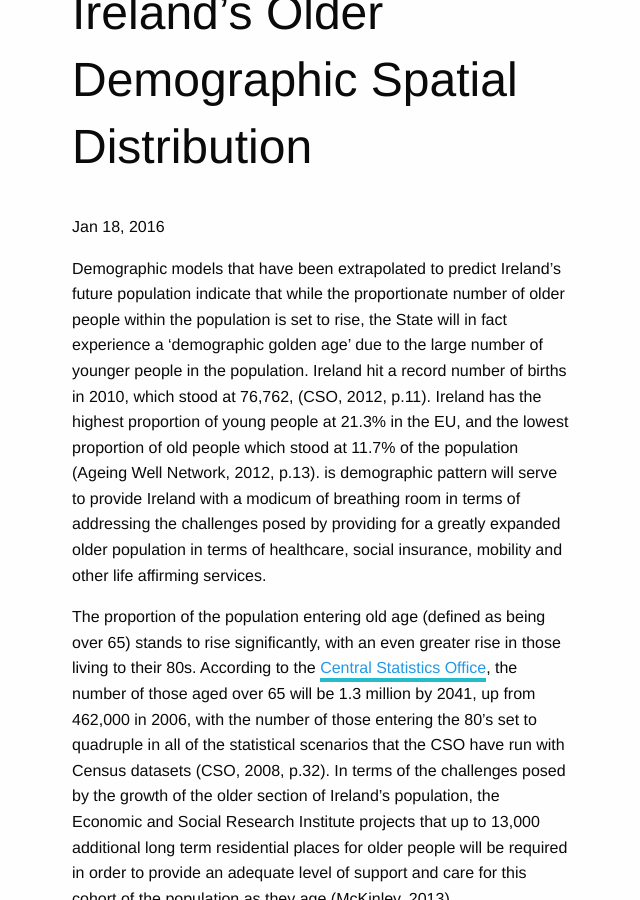
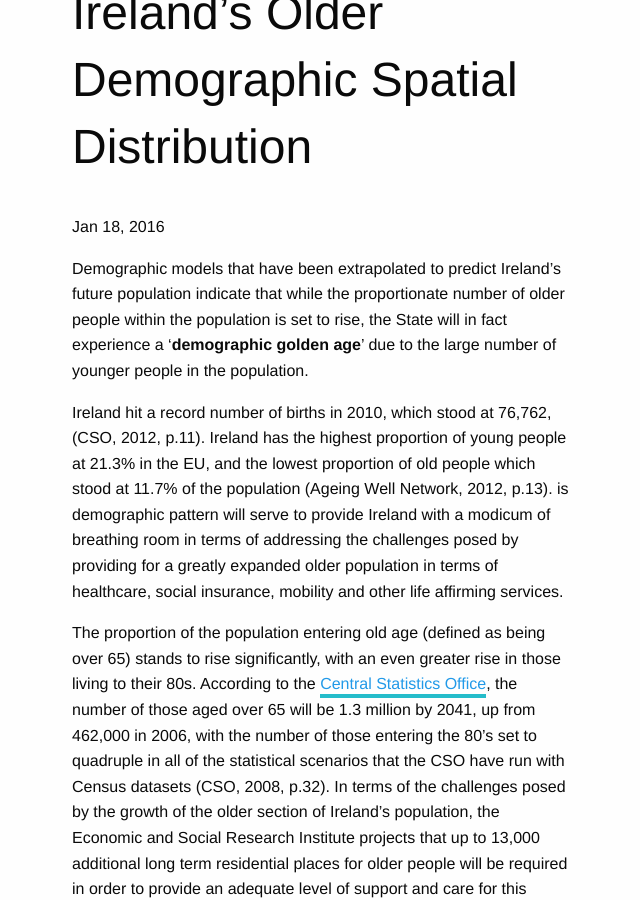
Before and after one commit to rustyb/phr.ie, a Jekyll site: the page built from _posts/2016-01-18-ie-spatial-dist.markdown, in a window 1280 px wide and 900 px high, scrolled down 666 px. Shown: the whole window, without its empty margins (318-958 px from the left). Built offline with Jekyll 4.4.1, drawn with Linux system fonts in a browser that asks for light colours.

Commit message:
changed parapgraph

```diff
--- a/_posts/2016-01-18-ie-spatial-dist.markdown
+++ b/_posts/2016-01-18-ie-spatial-dist.markdown
@@ -5,7 +5,9 @@ date:   2016-01-18 21:19:18 +0100
 categories: demographics
 image: "blog.png"
 ---
-Demographic models that have been extrapolated to predict Ireland’s future population indicate that while the proportionate number of older people within the population is set to rise, the State will in fact experience a ‘demographic golden age’ due to the large number of younger people in the population. Ireland hit a record number of births in 2010, which stood at 76,762, (CSO, 2012, p.11). Ireland has the highest proportion of young people at 21.3% in the EU, and the lowest proportion of old people which stood at 11.7% of the population (Ageing Well Network, 2012, p.13). is demographic pattern will serve to provide Ireland with a modicum of breathing room in terms of addressing the challenges posed by providing for a greatly expanded older population in terms of healthcare, social insurance, mobility and other life affirming services.
+Demographic models that have been extrapolated to predict Ireland’s future population indicate that while the proportionate number of older people within the population is set to rise, the State will in fact experience a ‘**demographic golden age**’ due to the large number of younger people in the population.
+
+Ireland hit a record number of births in 2010, which stood at 76,762, (CSO, 2012, p.11). Ireland has the highest proportion of young people at 21.3% in the EU, and the lowest proportion of old people which stood at 11.7% of the population (Ageing Well Network, 2012, p.13). is demographic pattern will serve to provide Ireland with a modicum of breathing room in terms of addressing the challenges posed by providing for a greatly expanded older population in terms of healthcare, social insurance, mobility and other life affirming services.
 
 The proportion of the population entering old age (defined as being over 65) stands to rise significantly, with an even greater rise in those living to their 80s. According to the [Central Statistics Office](http://www.cso.ie), the number of those aged over 65 will be 1.3 million by 2041, up from 462,000 in 2006, with the number of those entering the 80’s set to quadruple in all of the statistical scenarios that the CSO have run with Census datasets (CSO, 2008, p.32). In terms of the challenges posed by the growth of the older section of Ireland’s population, the Economic and Social Research Institute projects that up to 13,000 additional long term residential places for older people will be required in order to provide an adequate level of support and care for this cohort of the population as they age (McKinley, 2013).
 
```
